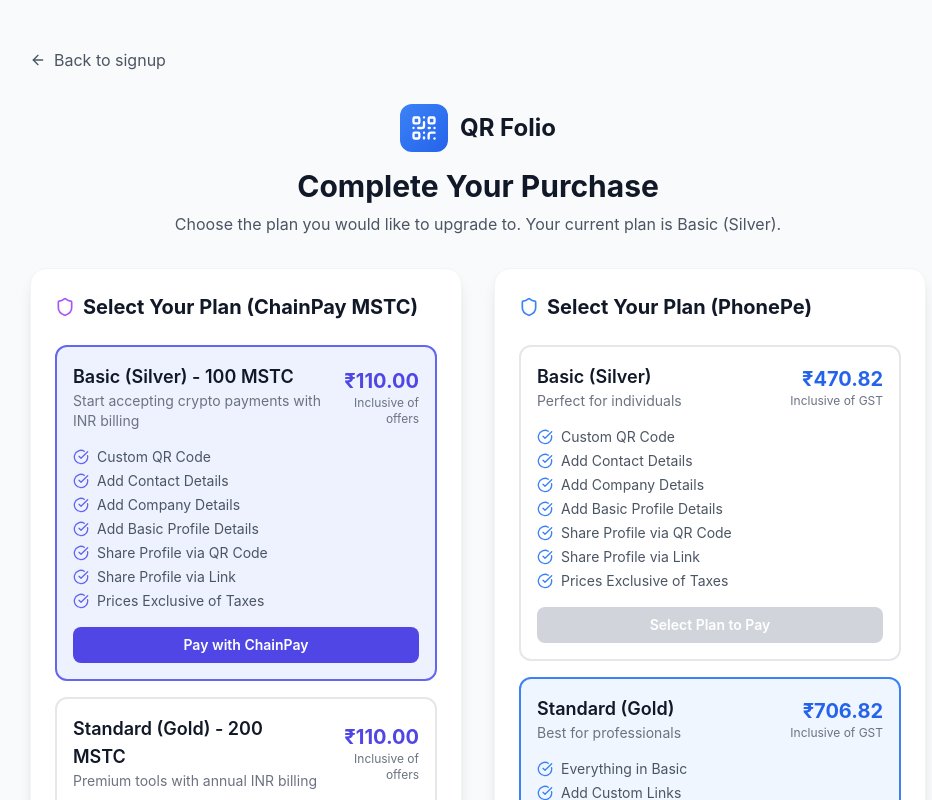
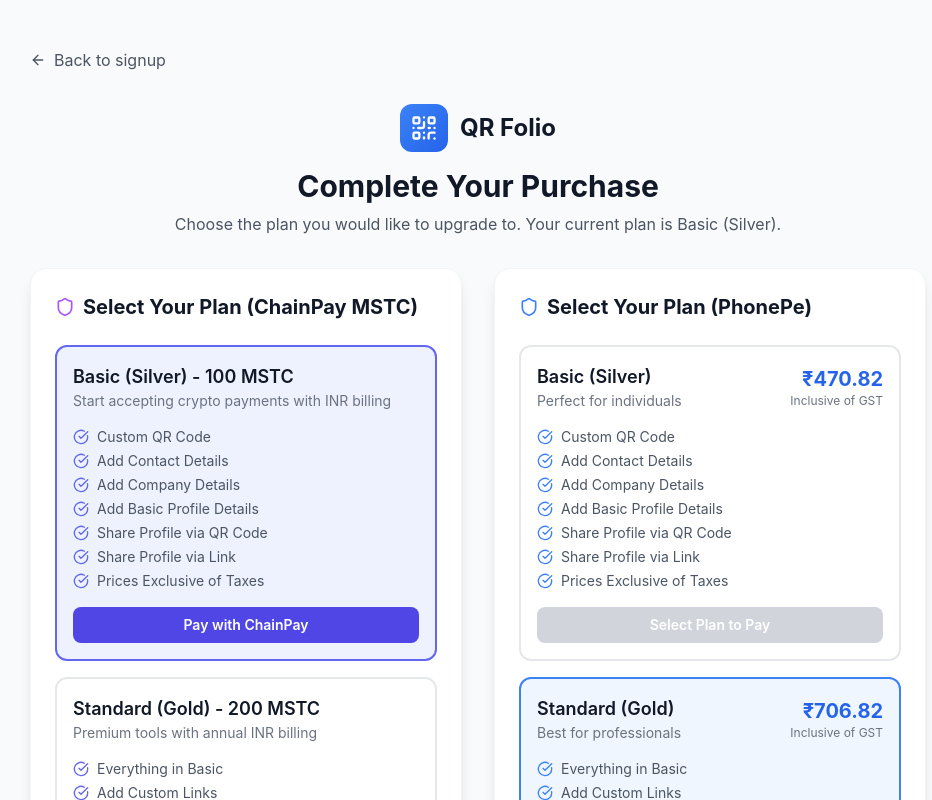
Before and after one commit to Edihub-Dev/Qr-Folio-Frontend, a React (Vite) app: page /payment in a window 1280 px wide. Shown: the top 800 px of the page, without its empty margins (162-1094 px from the left). Built offline with nearby package versions, Linux system fonts and the light colour scheme; sample sign-in values are in the browser's storage.

Commit message:
Initial Commit

```diff
--- a/src/pages/PaymentPage.jsx
+++ b/src/pages/PaymentPage.jsx
@@ -871,17 +871,17 @@
                               {plan.description}
                             </div>
                           </div>
-                          <div className="text-right">
+                          {/* <div className="text-right">
                             <div className="text-xl font-bold text-indigo-600">
-                              {formatCurrencyDisplay(
-                                planPricing?.totalAmount ?? plan.price,
-                                planPricing?.currency || "INR"
-                              )}
+                              {formatCurrencyDisplay()
+                              // planPricing?.totalAmount ?? plan.price,
+                              // planPricing?.currency || "INR"
+                              }
                             </div>
                             <div className="text-xs text-gray-500">
                               Inclusive of offers
                             </div>
-                          </div>
+                          </div> */}
                         </div>
                         <ul className="space-y-1 text-sm text-gray-600">
                           {plan.features.map((feature) => (
```
